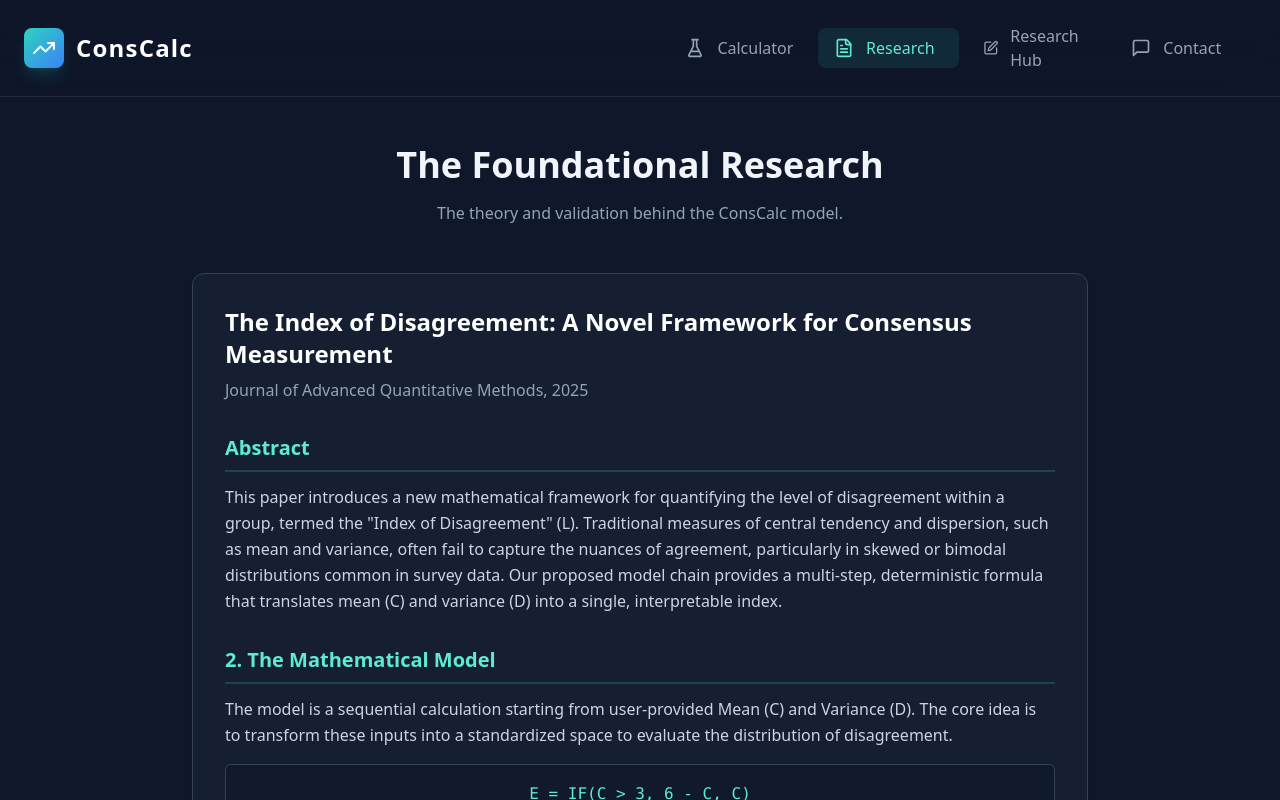
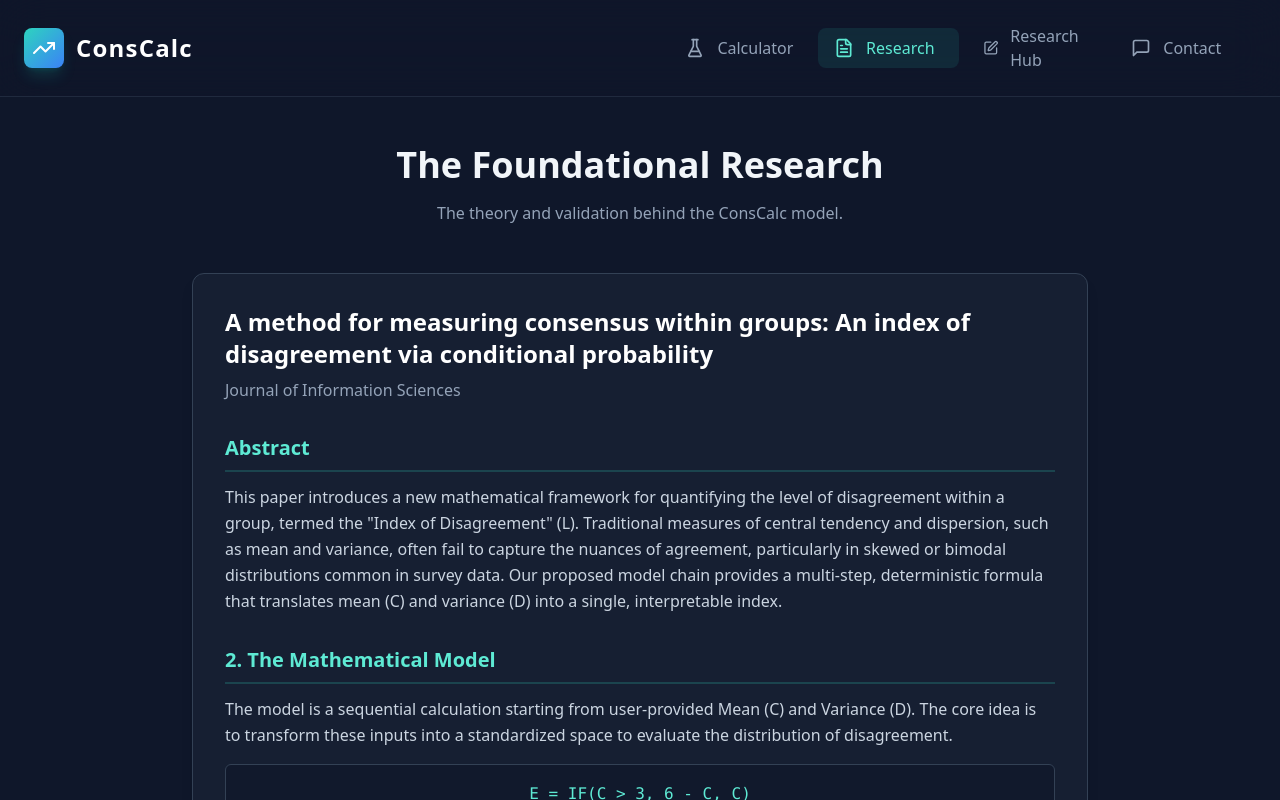
Before and after one commit to mushtaqaelk/web-conscalc, a React (Create React App) app: page / in a window 1280 px wide. Both pictures are taken after a click on the button "Research". Shown: the top 800 px of the page. Built offline with nearby package versions, Linux system fonts and the light colour scheme.

Commit message:
Update App.js

```diff
--- a/src/App.js
+++ b/src/App.js
@@ -379,7 +379,7 @@ const ResearchPage = () => {
     const citations = {
         APA: "Akiyama, Y., Nolan, J., Darrah, M., Abdal Rahem, M., & Wang, L. (2016). A method for measuring consensus within groups: An index of disagreement via conditional probability. Information Sciences, 345, 116–128. https://doi.org/10.1016/j.ins.2016.01.052",
         MLA: 'Akiyama, Yoshio, et al. “A Method for Measuring Consensus within Groups: An Index of Disagreement via Conditional Probability.” Information Sciences, vol. 345, 2016, pp. 116–128. Elsevier, https://doi.org/10.1016/j.ins.2016.01.052',
-        BibTeX: `@article{Akiyama2016Consensus,\n title = {A method for measuring consensus within groups: An index of disagreement via conditional probability},\n author = {Akiyama, Yoshio and Nolan, James and Darrah, Marjorie and Abdal Rahem, Mushtaq and Wang, Lei},\n journal   = {Information Sciences},\n volume    = {345},\n pages     = {116--128},\n year      = {2016},\n publisher = {Elsevier},\n doi       = {10.1016/j.ins.2016.01.052} }`
+        BibTeX: `@article{Akiyama2016Consensus,\n title = {A method for measuring consensus within groups: An index of disagreement via conditional probability},\n author = {Akiyama, Yoshio and Nolan, James and Darrah, Marjorie and Abdal Rahem, Mushtaq and Wang, Lei},\n journal   = {Information Sciences},\n volume    = {345},\n pages     = {116--128},\n year      = {2016},\n publisher = {Elsevier},\n doi       = {10.1016/j.ins.2016.01.052}`
     };
 
     const copyToClipboard = (text) => {
@@ -420,8 +420,8 @@ const ResearchPage = () => {
                 </div>
 
                 <div className="bg-slate-800/50 border border-slate-700 p-6 sm:p-8 rounded-xl shadow-lg">
-                    <h3 className="text-2xl font-bold text-white mb-2">The Index of Disagreement: A Novel Framework for Consensus Measurement</h3>
-                    <p className="text-slate-400 mb-8 font-medium">Journal of Advanced Quantitative Methods, 2025</p>
+                    <h3 className="text-2xl font-bold text-white mb-2">A method for measuring consensus within groups: An index of disagreement via conditional probability</h3>
+                    <p className="text-slate-400 mb-8 font-medium">Journal of Information Sciences</p>
 
                     <Section title="Abstract">
                         <p>This paper introduces a new mathematical framework for quantifying the level of disagreement within a group, termed the "Index of Disagreement" (L). Traditional measures of central tendency and dispersion, such as mean and variance, often fail to capture the nuances of agreement, particularly in skewed or bimodal distributions common in survey data. Our proposed model chain provides a multi-step, deterministic formula that translates mean (C) and variance (D) into a single, interpretable index.</p>
```
